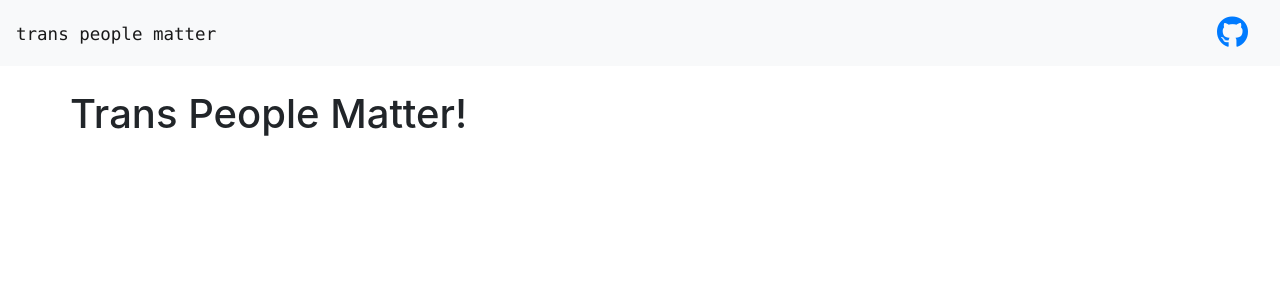
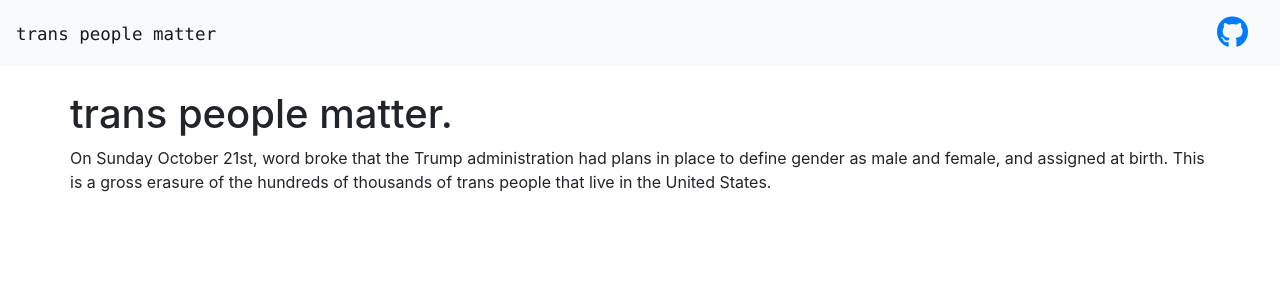
Before and after one commit to hunter32292/trans-people-matter, a Jekyll site: the page built from index.md, in a window 1280 px wide. Shown: the top 300 px of the page. Built offline with Jekyll 4.4.1, drawn with Linux system fonts in a browser that asks for light colours; nearby versions of some CDN libraries; our own code applies the rules of GitHub Pages for plain Markdown files.

Commit message:
updated home page

```diff
--- a/_layouts/home.html
+++ b/_layouts/home.html
@@ -3,5 +3,10 @@ layout: default
 ---
 <br>
 <div class="row">
-    {{ content }}
+    <h1>trans people matter.</h1>
+    <br>
+    <p>
+        On Sunday October 21st, word broke that the Trump administration had plans in place to define gender as male and female, and assigned at birth. This is a gross erasure of the hundreds of thousands of trans people
+        that live in the United States.
+    </p>
 </div>
```
Also changed, not shown: index.md (+0 -2 lines).
